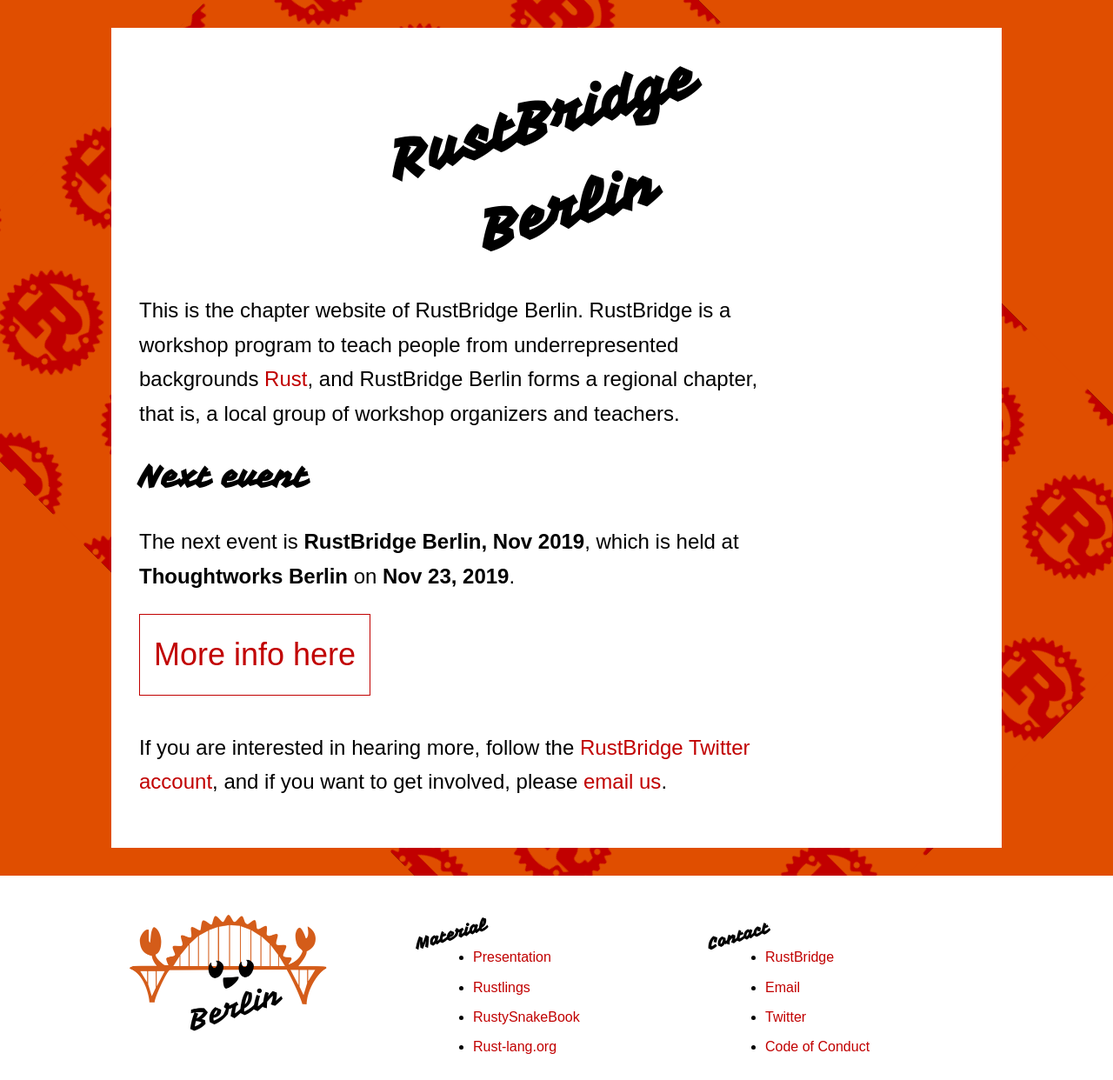
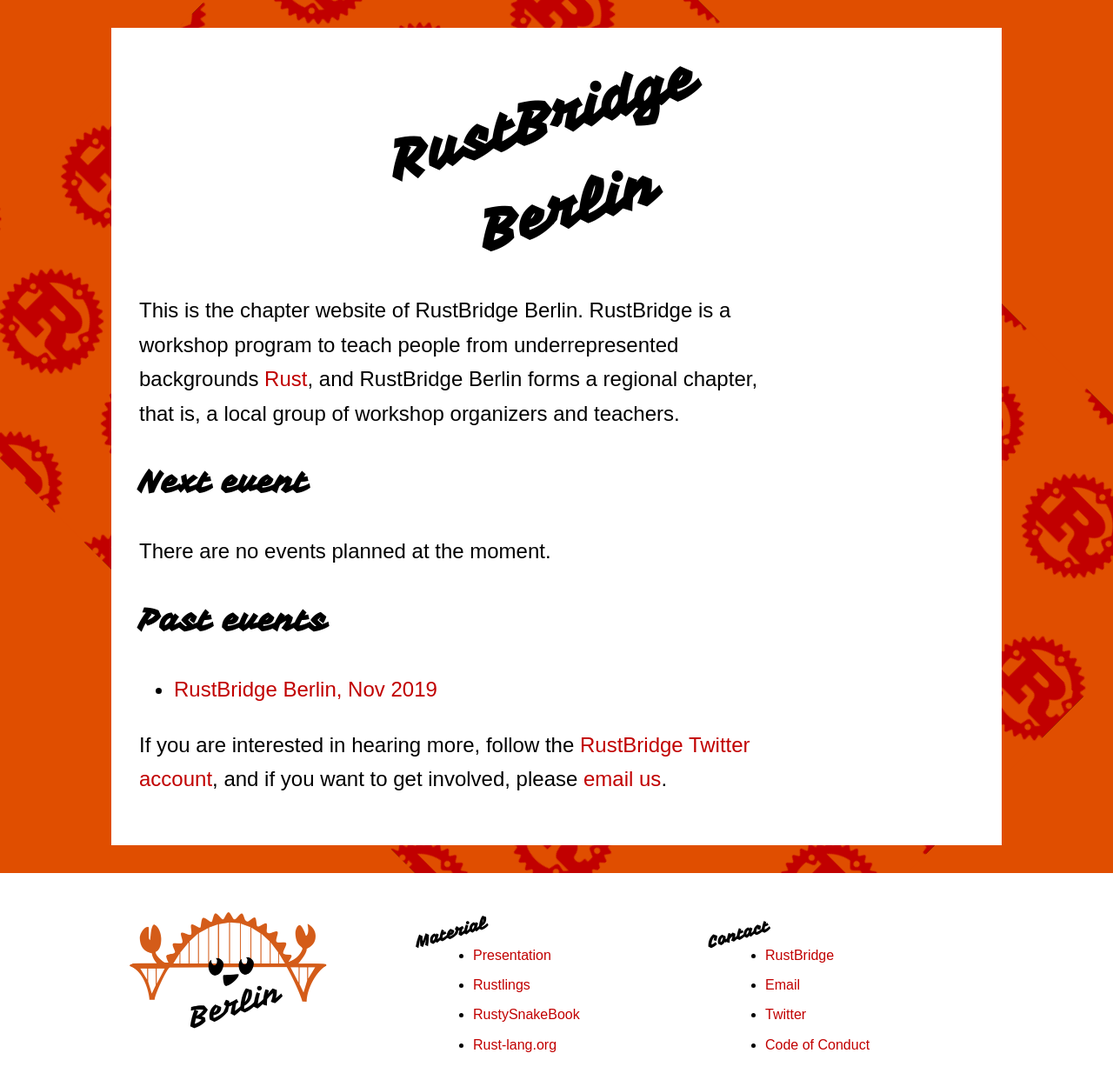
Before and after one commit to rustbridge/berlin, a Jekyll site: the page built from index.html, in a window 1280 px wide. Shown: the whole page at 87% size. Built offline with Jekyll 4.4.1, drawn with Linux system fonts in a browser that asks for light colours; nearby versions of some CDN libraries.

Commit message:
add logic for past and future events

```diff
--- a/_config.yml
+++ b/_config.yml
@@ -9,7 +9,7 @@
   material:
     Presentation: "https://intro.rustbridge.com"
     Rustlings: "https://github.com/rust-lang/rustlings"
-    RustySnakeBook: "https://github.com/rustbridge/rusty-snake-book"
+    RustySnakeBook: "https://snake.rustbridge.com/"
     Rust-lang.org: "https://rust-lang.org"
   contact:
     RustBridge: "https://rustbridge.com"
--- a/index.html
+++ b/index.html
@@ -11,16 +11,32 @@
     and teachers.
 </p>
 
-<h1 class="f2">Next event</h1>
+<h2 class="f2">Next event</h2>
+
+
+{% assign  firstevent = site.events | where_exp: "event", "event.date  >=  site.time" | first %}
+{% if firstevent %}
 <p class="f3 measure">
-    {% assign firstevent = site.events | sort: 'date' | first %}
-    The next event is <strong>{{ firstevent.title }}</strong>, which is held at <strong>{{ firstevent.eventvenue }}</strong>
-    on <strong>{{ firstevent.eventdate }}</strong>.
-</p>
+  The next event is <strong>{{ firstevent.title }}</strong>, which is held at <strong>{{ firstevent.eventvenue }}</strong>
+    on <strong>{{ firstevent.eventdate }}</strong>.</p>
 
-<a class="f2 measure pa3 mb3 dib button" href="{{ firstevent.url }}">
+<p><a class="f2 measure pa3 mb3 dib button" href="{{ firstevent.url }}">
     More info here
-</a>
+</a></p>
+
+{% else %}
+<p class="f3 measure">There are no events planned at the moment.</p>
+{% endif %}
+
+
+<h2 class="f2">Past events</h2>
+<ul>
+  {% assign events = site.events | where_exp: "event", "event.date  <  site.time" %}
+  {% for event in events %}
+  <li class="f3"><a href="{{ event.url }}">{{event.title}}</a></li>
+  {% endfor %}
+</ul>
+
 
 <p class="f3 measure">
     If you are interested in hearing more, follow the
```
Also changed, not shown: _layouts/event.html (+8 -1 lines).
